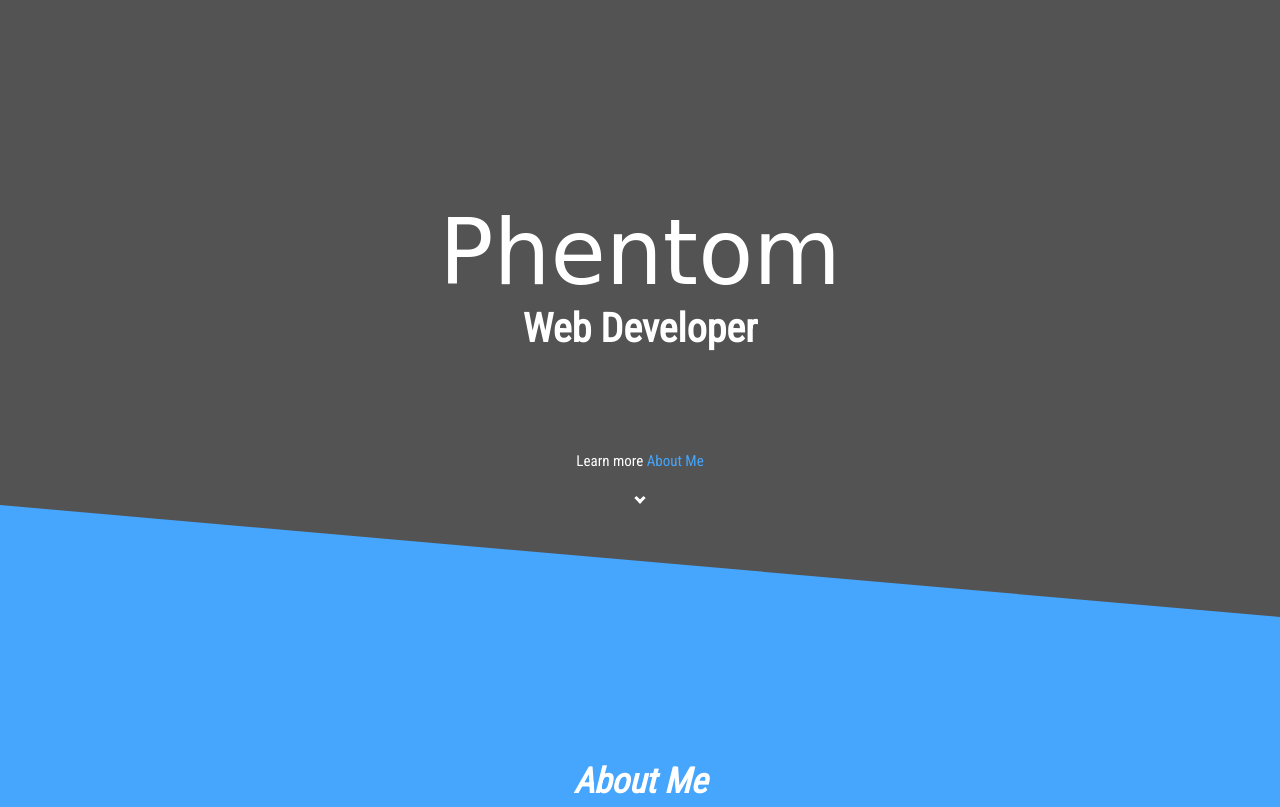
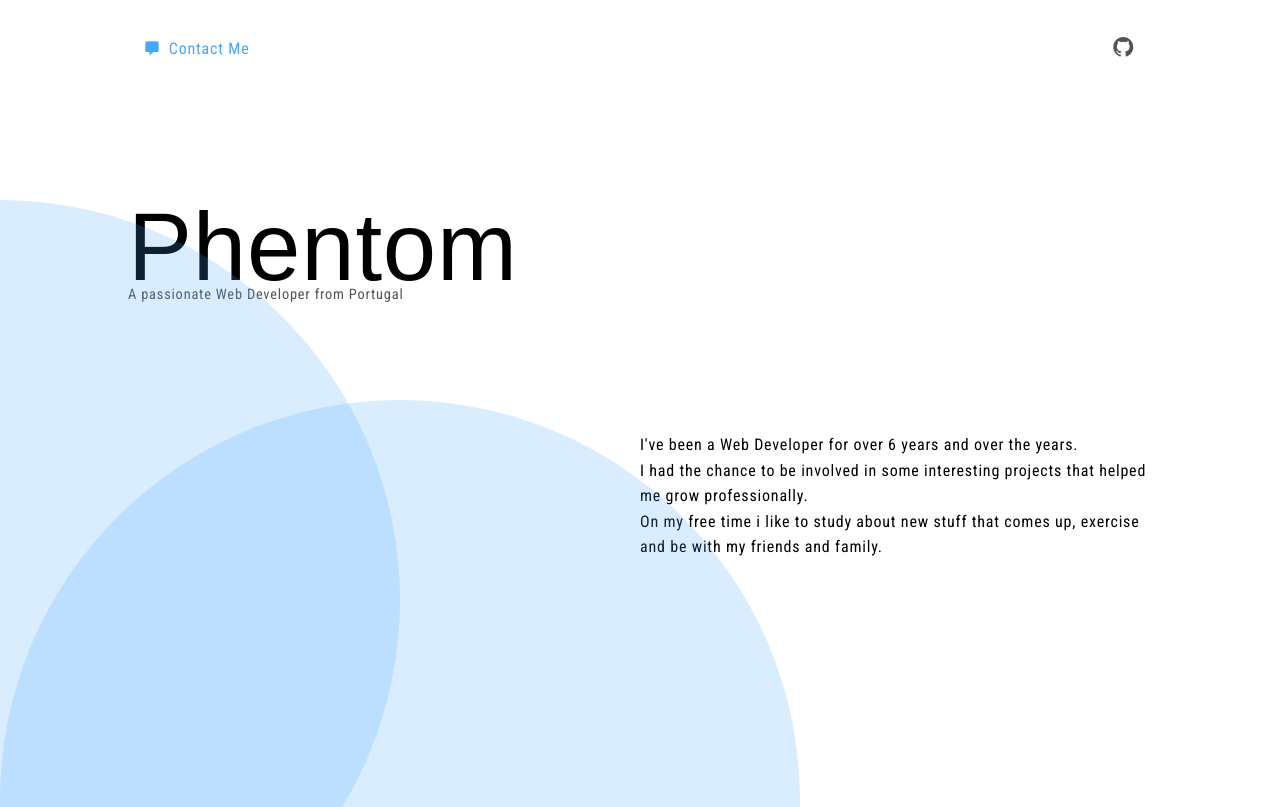
Before and after one commit to PhentomPT/website, a website: page index.html in a window 1280 px wide. Shown: the top 807 px of the page. Drawn offline with nearby package versions, Linux system fonts and the light colour scheme; a web font is replaced by a local one.

Commit message:
redesign

```diff
--- a/index.html
+++ b/index.html
@@ -5,96 +5,43 @@
     <meta http-equiv="Cache-Control: max-age=2592000" content="public">
     <meta charset="utf-8">
     <meta name="viewport" content="width=device-width, initial-scale=1">
-        <meta name="theme-color" content="#535353">
+    <meta name="theme-color" content="#fff">
+
     <link rel="icon" type="image/png" href="src/images/favicon.png">
     <link href="https://fonts.googleapis.com/css?family=Herr+Von+Muellerhoff|Roboto+Condensed" rel="stylesheet">
-        <!-- UIkit JS -->
-        <script src="https://cdnjs.cloudflare.com/ajax/libs/uikit/3.0.0-beta.35/js/uikit.min.js"></script>
-
+    <link href="https://cdn.materialdesignicons.com/5.0.45/css/materialdesignicons.min.css" rel="stylesheet">
     <link href="src/css/main.min.css" rel="stylesheet">
   </head>
     <body>
-        <!-- Introduction -->
-        <div class="ph-container-grey">
-            <div class="ph-content-container">
-                <h1>Phentom</h1>
-                <h2>Web Developer</h2>
-                <div class="ph-learn-more">
-                    <div class="ph-learn-more-text">Learn more <span class="ph-detail-blue">About Me</span></div>
-                    <a href="#About-Me" uk-scroll="offset: 80"><div class="ph-learn-more-arrow-down"></div></a>
+      <div class="bubble bubble--first"></div>
+      <div class="bubble bubble--second"></div>
+      <!-- <div class="bubble bubble--third"></div> -->
+
+      <div class="content">
+        <nav>
+          <a href="mailto: phentom.net@gmail.com">
+            <div class="contact-me">
+              <span class="mdi mdi-comment"></span>Contact Me</a>
             </div>
+          </a>
+
+          <a href="https://github.com/PhentomPT">
+            <div class="social-link">
+              <span class="mdi mdi-github"></span>
             </div>
+          </a>
+        </nav>
+
+        <div class="block">
+          <div class="heading">
+            <div class="title">Phentom</div>
+            <div class="description">A passionate Web Developer from Portugal</div>
           </div>
 
-        <!-- About Me -->
-        <div class="ph-container-blue">
-            <div class="ph-content-container">
-                <h3 id="About-Me">About Me</h3><br/>
-                <p>
-                    I've been a Web Developer for over 4 years and over
-                    the time i had the chance to be involved in some
-                    interesting projects that helped me grow professionally.
-                    <br/><br/>
-                    On my free time i like to study about new stuff that
-                    comes up, exercise and be with my friends and family.
-                    <br/><br/>
-                </p>
-
-                <div class="ph-learn-more">
-                    <div class="ph-learn-more-text">Check out my <span class="ph-detail-grey">Skill Set</span></div>
-                    <a href="#Skill-Set" uk-scroll="offset: 80"><div class="ph-learn-more-arrow-down"></div></a>
-                </div>
-                <br/>
-            </div>
-        </div>
-
-        <!-- Skill Set -->
-        <div class="ph-container-white">
-            <div class="ph-content-container">
-                <h3 id="Skill-Set">Skill Set</h3><br/>
-
-                <div class="ph-spliter">
-                    PHP<br/>
-                    Javascript<br/>
-                    HTML<br/>
-                    CSS<br/>
-                </div>
-
-                <div class="ph-spliter">
-                    NodeJS<br/>
-                    Angular<br/>
-                    Laravel<br/>
-                    CodeIgniter<br/>
-                    Ionic<br/>
-                </div>
-
-                <br/><br/>
-
-                <p class="ph-detail-grey">And more...</p>
-                <br/>
-            </div>
-        </div>
-
-        <!-- Footer -->
-        <div class="ph-container-grey">
-            <div class="ph-content-container">
-                <div class="ph-spliter">
-                    <h5>Projects</h5><br/>
-                    <a target="_blank" href="https://github.com/PhentomPT/PhentomCMS">Wow CMS</a><br/>
-                </div>
-
-                <div class="ph-spliter">
-                    <h5>Tech Hub</h5><br/>
-                    <a target="_blank" href="https://github.com/PhentomPT">Github</a><br/>
-                </div>
-
-                <div class="ph-props">
-                    <a href="" uk-scroll><div class="ph-arrow-up"></div></a>
-                    <br/><br/>
-
-                    <div class="ph-footer-separator-left"></div>
-                    <span id="ph-phentom">Phentom</span>
-                    <div class="ph-footer-separator-right"></div>
+          <div class="about-me">
+            I've been a Web Developer for over 6 years and over the years.<br/>
+            I had the chance to be involved in some interesting projects that helped me grow professionally.<br/>
+            On my free time i like to study about new stuff that comes up, exercise and be with my friends and family.
           </div>
         </div>
       </div>
--- /dev/null
+++ b/src/css/main.scss
@@ -0,0 +1,144 @@
+/* Color Theme */
+$primary: #46a5fd;
+$primary--dark: #357bbd;
+$secondary: #535353;
+$secondary--dark: #3d3d3d;
+$black: #000;
+$white: #fff;
+
+* {
+  font-family: "Roboto Condensed", sans-serif;
+  font-size: 16px;
+  line-height: normal;
+  letter-spacing: 0.05rem;
+  box-sizing: border-box;
+  border: 0;
+  padding: 0;
+  margin: 0;
+  color: $black;
+}
+
+html {
+  background: $white;
+  color: #000;
+  overflow-x: hidden;
+}
+
+a {
+  font-size: inherit;
+  font-weight: inherit;
+  color: inherit;
+  text-decoration: none;
+}
+
+.bubble {
+  position: absolute;
+  bottom: 0;
+  left: 0;
+  width: 50rem;
+  height: 50rem;
+  border-radius: 50%;
+  background: rgba(#46a5fd, 0.2);
+  overflow: hidden;
+
+  &--first {
+    bottom: -12.5rem;
+    left: -25rem;
+  }
+
+  &--second {
+    bottom: -25rem;
+  }
+
+  &--third {
+    bottom: -25rem;
+  }
+}
+
+.content {
+  max-width: 1024px;
+  margin: 0 auto;
+
+  nav {
+    display: flex;
+    align-items: center;
+    justify-content: right;
+    height: 6rem;
+    padding: 1.5rem 0;
+
+    .contact-me {
+      padding: 1rem;
+      margin-right: auto;
+      border-radius: 2px;
+      color: $primary;
+      font-size: 1rem;
+      transition: ease-in-out background 300ms, ease-in-out color 300ms;
+      cursor: pointer;
+
+      .mdi {
+        margin-right: 0.5rem;
+        color: $primary;
+        transition: ease-in-out color 300ms;
+      }
+
+      &:hover {
+        background: $primary--dark;
+        color: $white;
+
+        .mdi {
+          color: $white;
+        }
+      }
+    }
+
+    .social-link {
+      padding: 0.5rem 1rem;
+      border-radius: 2px;
+      transition: ease-in-out background 300ms;
+      cursor: pointer;
+
+      .mdi {
+        color: $secondary;
+        font-size: 1.5rem;
+        transition: ease-in-out color 300ms;
+      }
+
+      &:hover {
+        background: $secondary--dark;
+
+        .mdi {
+          color: $white;
+        }
+      }
+    }
+  }
+
+  .block {
+    display: flex;
+    align-items: flex-start;
+    justify-content: space-between;
+    height: calc(100vh - 12rem);
+    margin-top: 6rem;
+  }
+
+  .heading {
+    flex: 50%;
+
+    .title {
+      font-family: 'Herr Von Muellerhoff', Arial, Helvetica, sans-serif;
+      font-size: 6rem;
+    }
+
+    .description {
+      margin-top: -1rem;
+      font-size: 0.9rem;
+      color: $secondary;
+    }
+  }
+
+  .about-me {
+    flex: 50%;
+    align-self: center;
+    line-height: 1.6rem;
+  }
+}
```
Also changed, not shown: package.json (added, +28 -0 lines), src/css/main.min.css, 2 other files. Lines whose indentation alone changed are shown as unchanged.
